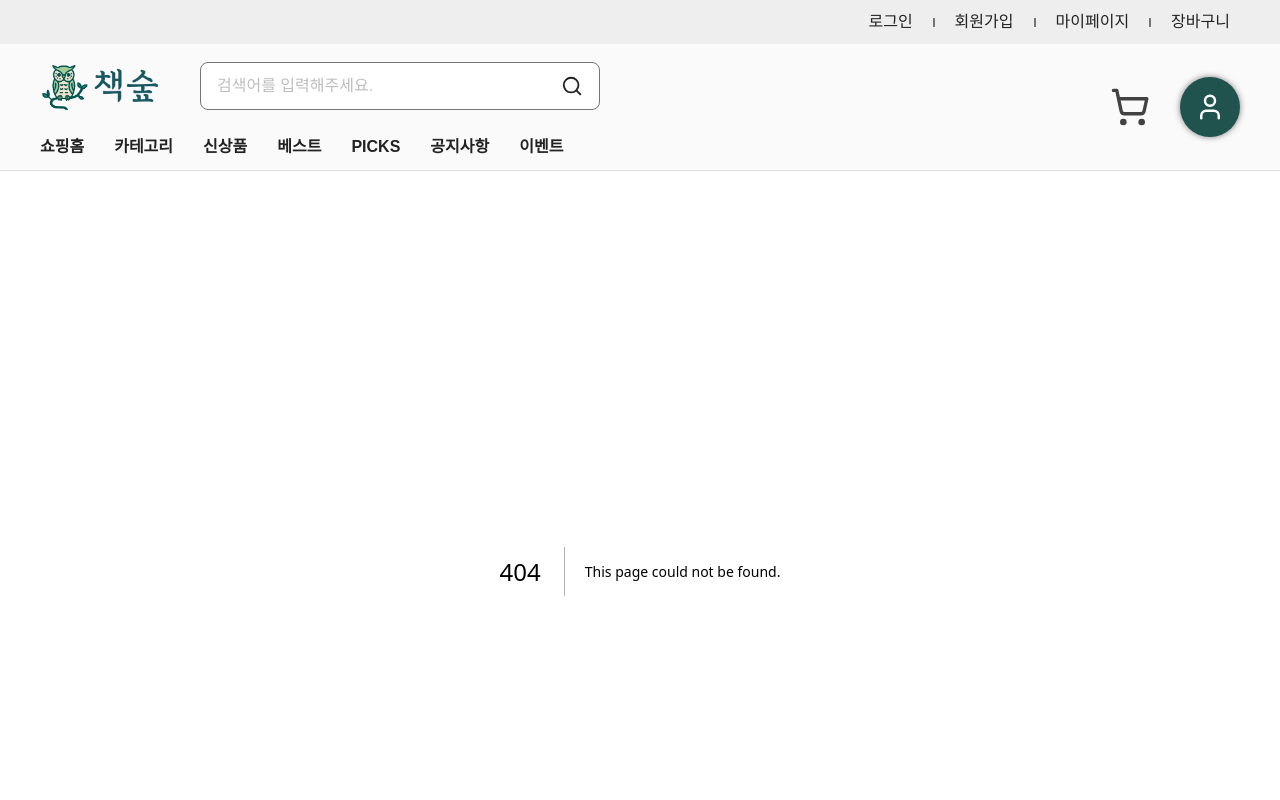
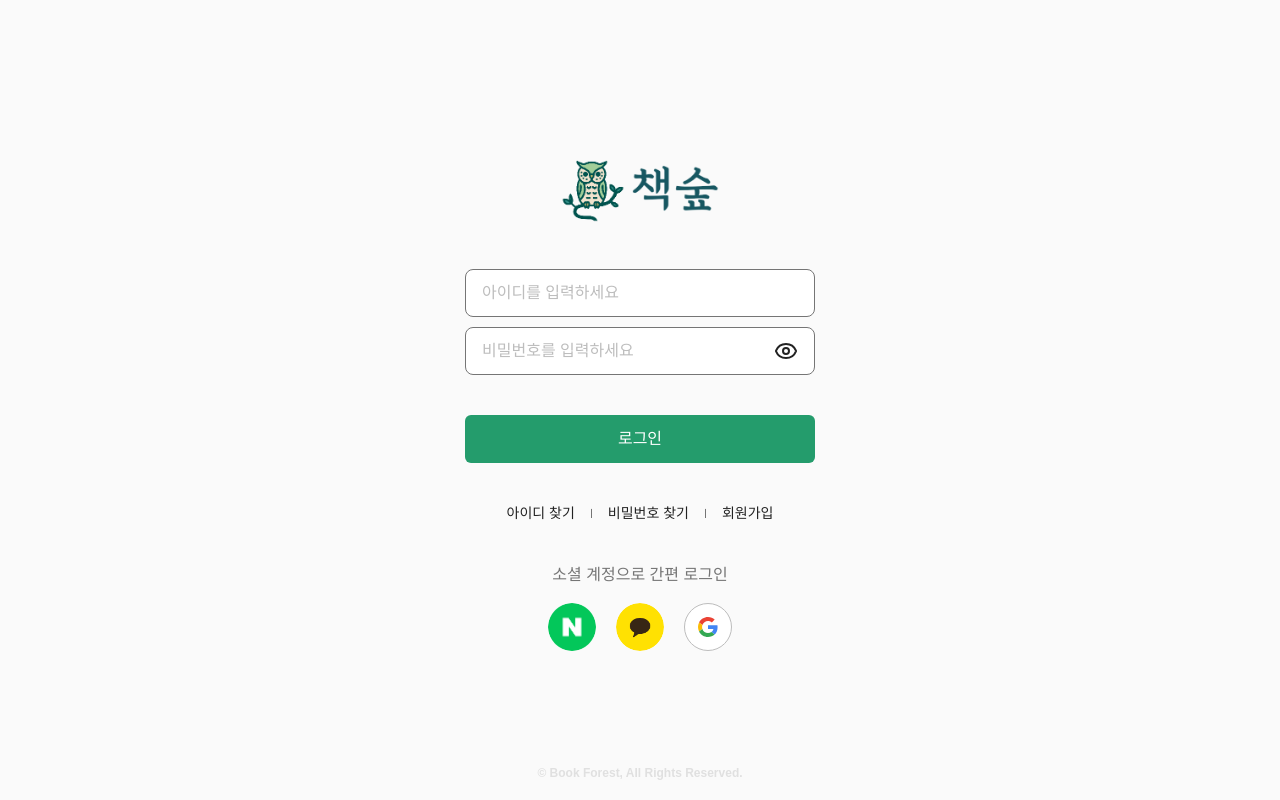
Before and after one commit to juny-0429/book-forest, a Next.js app: page /login in a window 1280 px wide. Before the commit this address had no page. Shown: the top 800 px of the page. Built offline with nearby package versions, Linux system fonts and the light colour scheme.

Commit message:
로그인 페이지 제작

```diff
--- a/src/app/layout.tsx
+++ b/src/app/layout.tsx
@@ -1,6 +1,5 @@
 import type { Metadata } from 'next';
 import '../styles/globals.css';
-import AppLayout from 'src/components/AppLayout/AppLayout';
 
 export const metadata: Metadata = {
   title: '책숲 - 독서를 사랑하는 당신을 위한 책 쇼핑몰',
@@ -12,7 +11,7 @@ export default function RootLayout({ children }: { children: React.ReactNode })
   return (
     <html lang='ko'>
       <body>
-        <AppLayout>{children}</AppLayout>
+        <main>{children}</main>
       </body>
     </html>
   );
--- /dev/null
+++ b/src/app/login/page.tsx
@@ -0,0 +1,89 @@
+'use client';
+
+import React, { useState } from 'react';
+import Image from 'next/image';
+import TextInput from 'src/components/TextInput/TextInput';
+import Button from 'src/components/Button/Button';
+import Link from 'next/link';
+import KoLogo from '@/assets/images/logos/ko-logo.png';
+import { appRoutes } from 'src/routes/appRoutes';
+import LucideIcons from 'src/theme/lucideIcon';
+
+export default function LoginPage() {
+  const [isPasswordShow, setIsPasswordShow] = useState(false);
+
+  return (
+    <div className='flex flex-col justify-center items-center gap-10 w-full h-screen'>
+      <Link href={appRoutes.home}>
+        <Image src={KoLogo} width={160} alt='logo image' />
+      </Link>
+
+      <form className='flex flex-col items-center w-[350px]'>
+        <TextInput type='text' placeholder='아이디를 입력하세요' />
+        <TextInput
+          type={isPasswordShow ? 'text' : 'password'}
+          placeholder='비밀번호를 입력하세요'
+          rightIcon={
+            <button type='button' onClick={() => setIsPasswordShow((prev) => !prev)}>
+              {isPasswordShow ? <LucideIcons.EyeOff /> : <LucideIcons.Eye />}
+            </button>
+          }
+          className='mt-[10px]'
+        />
+
+        <Button height={48} type='submit' className='w-full mt-10'>
+          로그인
+        </Button>
+      </form>
+
+      <nav>
+        <ul className='flex justify-center items-center gap-4'>
+          <li className='text-body-14m text-ui-text-title'>
+            <Link href={appRoutes.find.id}>아이디 찾기</Link>
+          </li>
+
+          <hr className='w-[1px] h-[10px] bg-gray-600' />
+
+          <li className='text-body-14m text-ui-text-title'>
+            <Link href={appRoutes.find.password}>비밀번호 찾기</Link>
+          </li>
+
+          <hr className='w-[1px] h-[10px] bg-gray-600' />
+
+          <li className='text-body-14m text-ui-text-title'>
+            <Link href={appRoutes.signup}>회원가입</Link>
+          </li>
+        </ul>
+      </nav>
+
+      {/* 소셜 로그인 */}
+      <div className='flex flex-col items-center gap-4'>
+        <p className='text-body-16m text-ui-text-description'>소셜 계정으로 간편 로그인</p>
+        <div className='flex justify-center items-center gap-5'>
+          {/* 네이버 로그인 버튼 */}
+          <button type='button' className="w-12 h-12 bg-[url('/assets/images/login/naver-login.png')] bg-cover bg-center rounded-full"></button>
+          {/* 카카오 로그인 버튼 */}
+          <button type='button' className="w-12 h-12 bg-[url('/assets/images/login/kakao-login.png')] bg-cover bg-center rounded-full"></button>
+          {/* 구글 로그인 버튼 */}
+          <button
+            type='button'
+            className='flex items-center justify-center border border-gray-400 bg-white text-gray-800 font-roboto text-sm h-12 px-4 py-0 w-12 rounded-full hover:bg-gray-100 focus:outline-none transition-all duration-300'
+          >
+            <div className='flex items-center justify-center'>
+              <svg className='w-5 h-5' xmlns='http://www.w3.org/2000/svg' viewBox='0 0 48 48'>
+                <path fill='#EA4335' d='M24 9.5c3.54 0 6.71 1.22 9.21 3.6l6.85-6.85C35.9 2.38 30.47 0 24 0 14.62 0 6.51 5.38 2.56 13.22l7.98 6.19C12.43 13.72 17.74 9.5 24 9.5z'></path>
+                <path fill='#4285F4' d='M46.98 24.55c0-1.57-.15-3.09-.38-4.55H24v9.02h12.94c-.58 2.96-2.26 5.48-4.78 7.18l7.73 6c4.51-4.18 7.09-10.36 7.09-17.65z'></path>
+                <path fill='#FBBC05' d='M10.53 28.59c-.48-1.45-.76-2.99-.76-4.59s.27-3.14.76-4.59l-7.98-6.19C.92 16.46 0 20.12 0 24c0 3.88.92 7.54 2.56 10.78l7.97-6.19z'></path>
+                <path fill='#34A853' d='M24 48c6.48 0 11.93-2.13 15.89-5.81l-7.73-6c-2.15 1.45-4.92 2.3-8.16 2.3-6.26 0-11.57-4.22-13.47-9.91l-7.98 6.19C6.51 42.62 14.62 48 24 48z'></path>
+                <path fill='none' d='M0 0h48v48H0z'></path>
+              </svg>
+              <span className='sr-only'>Sign in with Google</span>
+            </div>
+          </button>
+        </div>
+      </div>
+
+      <p className='fixed bottom-5 text-caption-12b text-ui-text-caption'>© Book Forest, All Rights Reserved.</p>
+    </div>
+  );
+}
--- a/src/app/page.tsx
+++ b/src/app/page.tsx
@@ -1,3 +1,5 @@
+import AppLayout from 'src/components/Layout/AppLayout';
+
 export default function Home() {
-  return <div></div>;
+  return <AppLayout>home</AppLayout>;
 }
--- a/src/components/Button/Button.tsx
+++ b/src/components/Button/Button.tsx
@@ -12,7 +12,7 @@ export interface ButtonProps
   rightIcon?: React.ReactNode;
 }
 
-const buttonVariants = cva('flex justify-center items-center text-white disabled:opacity-30 disabled:cursor-not-allowed', {
+const buttonVariants = cva('flex justify-center items-center disabled:opacity-30 disabled:cursor-not-allowed', {
   variants: {
     height: {
       32: 'h-[32px] gap-[2px] px-3 rounded-[4px] text-body-12r',
@@ -21,8 +21,8 @@ const buttonVariants = cva('flex justify-center items-center text-white disabled
       56: 'h-[56px] gap-[8px] px-5 rounded-[8px] text-body-18r',
     },
     color: {
-      gray: 'bg-gray-500 enabled:hover:bg-gray-600',
-      cta: 'bg-ui-cta enabled:hover:bg-ui-cta-hover',
+      gray: 'text-white bg-gray-500 enabled:hover:bg-gray-600',
+      cta: 'text-white bg-ui-cta enabled:hover:bg-ui-cta-hover',
     },
   },
   defaultVariants: {
@@ -32,7 +32,7 @@ const buttonVariants = cva('flex justify-center items-center text-white disabled
 
 export default function Button({ height = 32, color, leftIcon, rightIcon, children, className, ...restProps }: ButtonProps) {
   return (
-    <button type='button' className={cn(buttonVariants({ height, color }), className)} {...restProps}>
+    <button className={cn(buttonVariants({ height, color }), className)} {...restProps}>
       {leftIcon}
       {children}
       {rightIcon}
--- a/src/routes/appRoutes.ts
+++ b/src/routes/appRoutes.ts
@@ -3,6 +3,14 @@ export const appRoutes = {
   home: '/',
   /* 로그인 */
   login: '/login',
+
+  find: {
+    /* 아이디 찾기 */
+    id: '/find/id',
+    /* 비밀번호 찾기 */
+    password: '/find/password',
+  },
+
   /* 회원가입 */
   signup: '/signup',
   /* 카테고리 */
```
Also changed, not shown: public/assets/images/login/kakao-login.png (added), public/assets/images/login/naver-login.png (added), src/components/Layout/AppLayout.tsx (renamed from src/components/AppLayout/AppLayout.tsx).
